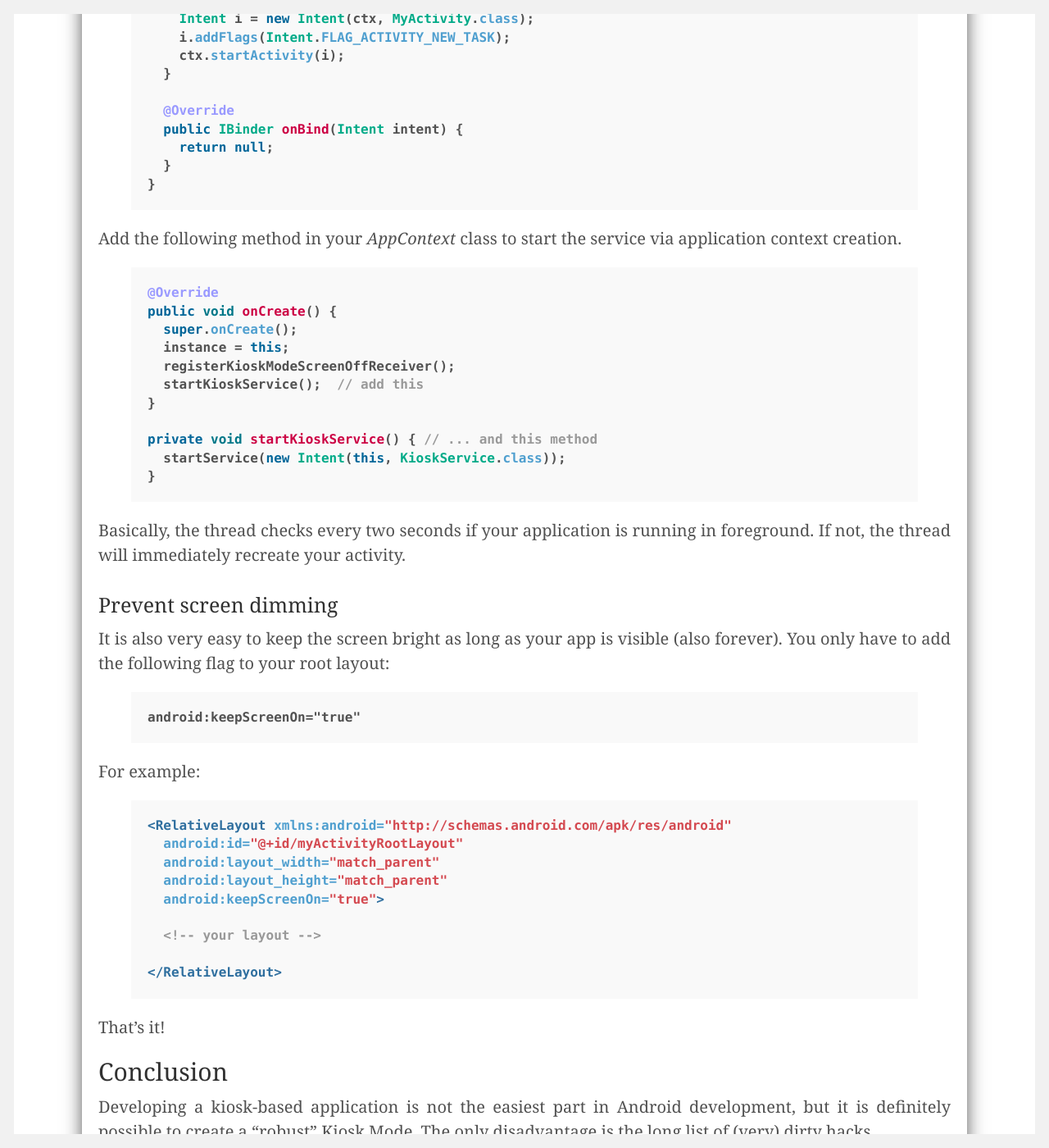
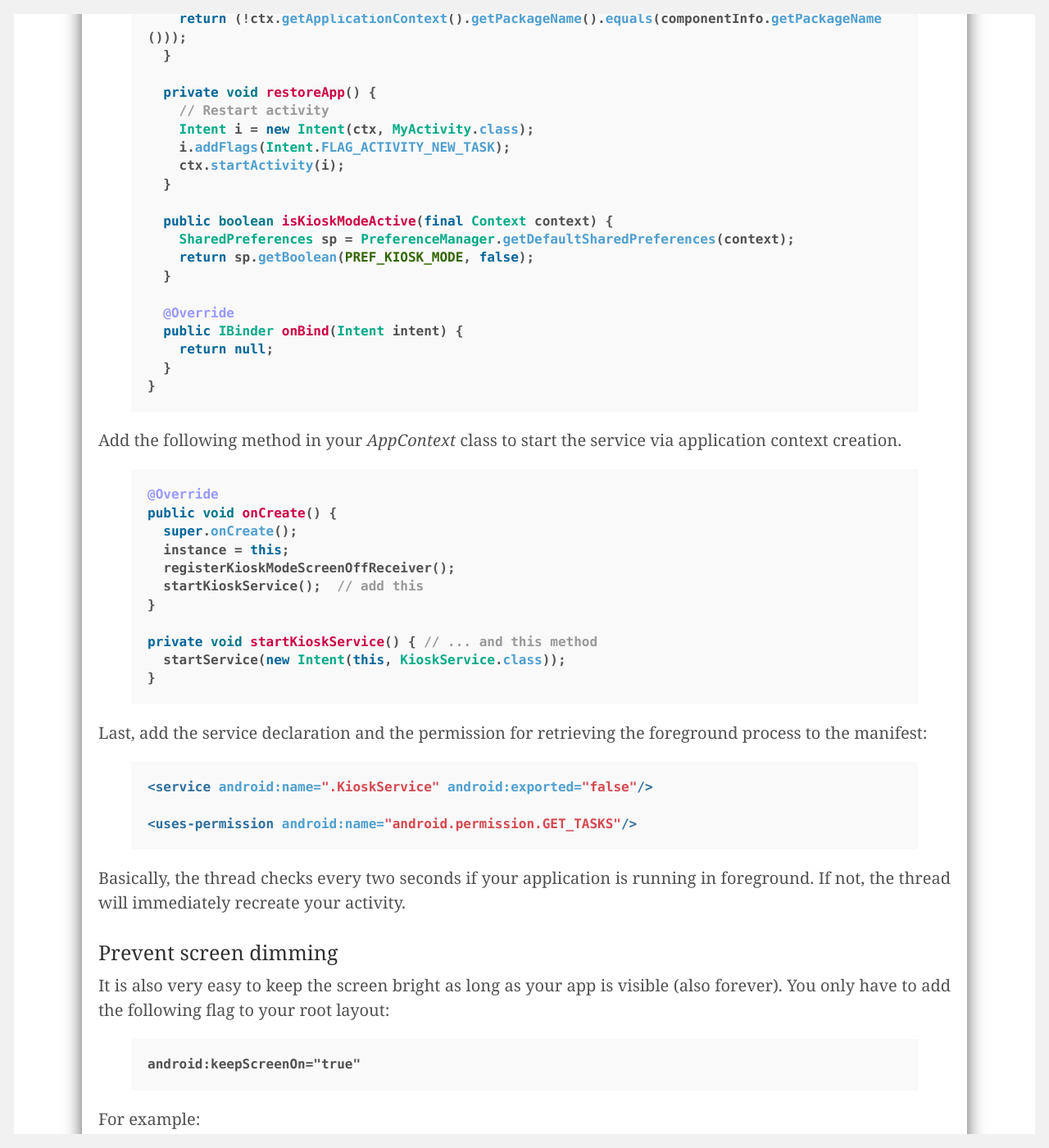
Before and after one commit to andreasschrade/andreasschrade.github.com, a Jekyll site: the page built from _posts/2015-02-16-android-tutorial-how-to-create-a-kiosk-mode-in-android.md, in a window 1280 px wide and 1400 px high, scrolled down 8211 px. Shown: the whole window at 82% size. Built offline with Jekyll 4.4.1, drawn with Linux system fonts in a browser that asks for light colours; Markdown is read by kramdown in place of the engine named in the settings; comment, search, counter and statistics services are not loaded; some of the changed text lies outside the part shown.

```diff
--- a/_posts/2015-02-16-android-tutorial-how-to-create-a-kiosk-mode-in-android.md
+++ b/_posts/2015-02-16-android-tutorial-how-to-create-a-kiosk-mode-in-android.md
@@ -242,6 +247,7 @@
 
   private static final long INTERVAL = TimeUnit.SECONDS.toMillis(2); // periodic interval to check in seconds -> 2 seconds
   private static final String TAG = KioskService.class.getSimpleName();
+  private static final String PREF_KIOSK_MODE = "pref_kiosk_mode";
 
   private Thread t = null;
   private Context ctx = null;
@@ -305,6 +311,11 @@
     ctx.startActivity(i);
   }
 
+  public boolean isKioskModeActive(final Context context) {
+    SharedPreferences sp = PreferenceManager.getDefaultSharedPreferences(context);
+    return sp.getBoolean(PREF_KIOSK_MODE, false);
+  }
+
   @Override
   public IBinder onBind(Intent intent) {
     return null;
@@ -326,6 +337,14 @@
 private void startKioskService() { // ... and this method
   startService(new Intent(this, KioskService.class));
 }
+{% endhighlight %}
+
+Last, add the service declaration and the permission for retrieving the foreground process to the manifest:
+
+{% highlight xml %}
+<service android:name=".KioskService" android:exported="false"/>
+
+<uses-permission android:name="android.permission.GET_TASKS"/>
 {% endhighlight %}
 
 Basically, the thread checks every two seconds if your application is running in foreground. If not, the thread will immediately recreate your activity.
```
Also changed, not shown: other parts of _posts/2015-02-16-android-tutorial-how-to-create-a-kiosk-mode-in-android.md (+6 -0 lines).
